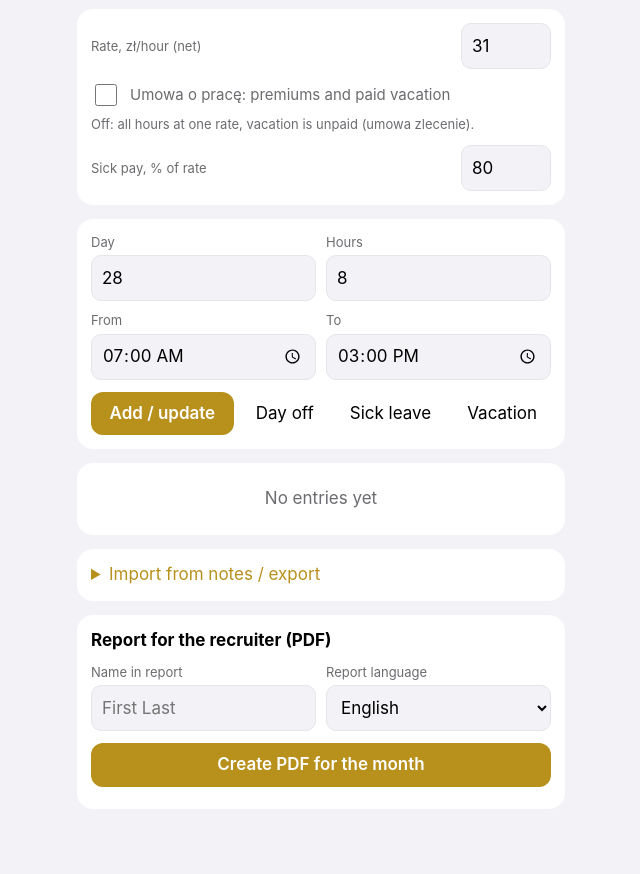
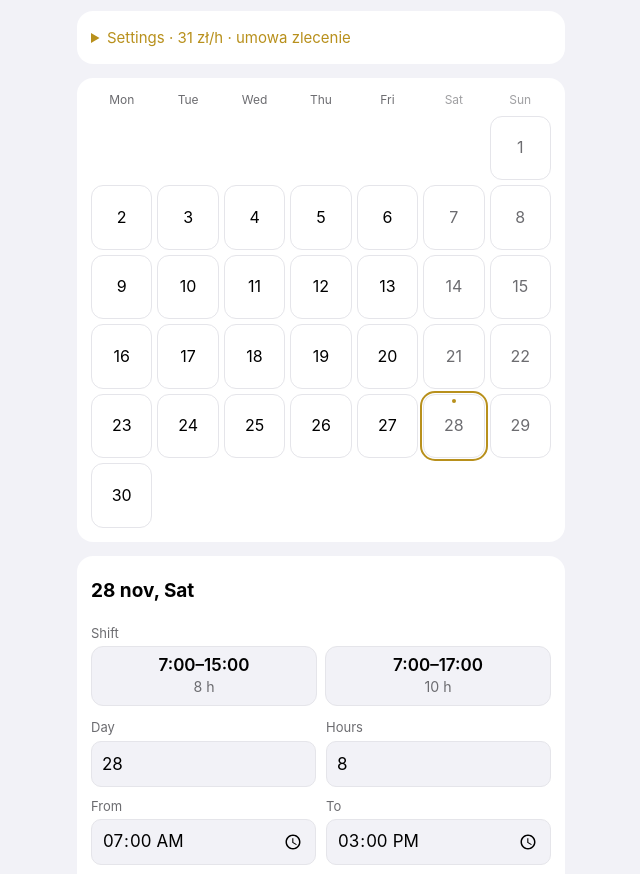
Before and after one commit to AlexBunx/work-hours-calculator, a plain HTML site: page index.html in a window 1280 px wide. Shown: the part 302-1176 px from the top of the page, without its empty margins (319-959 px from the left). Drawn offline with nearby package versions, Linux system fonts and the light colour scheme.

Commit message:
Calendar view, one-tap shift presets, collapsible settings, larger touch targets
Co-Authored-By: Claude Sonnet 5.5 <noreply@anthropic.com>
Claude-Session: https://claude.ai/code/session_01HzwkrRWkMv5Aj8GqNUXTwW

```diff
--- a/index.html
+++ b/index.html
@@ -11,11 +11,11 @@
 *{box-sizing:border-box}
 body{margin:0;background:var(--bg);color:var(--tx);font:17px/1.4 -apple-system,system-ui,"Segoe UI",sans-serif;padding:12px 16px 40px;max-width:520px;margin-inline:auto}
 .lang{display:flex;justify-content:flex-end;gap:6px;margin-top:4px}
-.lang button{padding:6px 10px;font-size:13px;border-radius:10px}
+.lang button{padding:6px 10px;min-height:32px;font-size:13px;border-radius:10px}
 .lang button.on{background:var(--ac);color:var(--acx);font-weight:600}
 .nav{display:flex;align-items:center;justify-content:space-between;margin:8px 0 14px}
 .nav h1{font-size:22px;margin:0}
-button{font:inherit;border:0;border-radius:12px;padding:10px 14px;background:var(--card);color:var(--tx);cursor:pointer}
+button{font:inherit;border:0;border-radius:12px;padding:10px 14px;min-height:44px;background:var(--card);color:var(--tx);cursor:pointer}
 button.p{background:var(--ac);color:var(--acx);font-weight:600}
 .card{background:var(--card);border-radius:16px;padding:14px;margin-bottom:14px}
 .sum{display:grid;grid-template-columns:1fr 1fr 1fr;gap:8px;text-align:center}
@@ -41,6 +41,29 @@ details summary{cursor:pointer;color:var(--ac)}
 .tg input{width:22px;height:22px;padding:0;flex:none}
 .tg span{font-size:15px}
 .ph{color:var(--mut);font-size:13px;margin-top:6px}
+:root{--wk:rgba(216,177,60,.26);--sk:rgba(255,69,58,.24);--vc:rgba(10,132,255,.28)}
+@media(prefers-color-scheme:light){:root:not([data-theme="dark"]){--wk:rgba(184,144,28,.22);--sk:rgba(255,69,58,.16);--vc:rgba(10,132,255,.16)}}
+.nav button{width:44px;padding:0;font-size:24px}
+#set summary{padding:2px 0;font-size:15px}
+.cal{display:grid;grid-template-columns:repeat(7,1fr);gap:5px}
+.cal .wh{text-align:center;color:var(--mut);font-size:12px;padding-bottom:2px}
+.cal .wh.we{opacity:.65}
+.cd{position:relative;display:flex;flex-direction:column;align-items:center;justify-content:center;gap:1px;padding:0;min-height:46px;aspect-ratio:1/1.05;border-radius:12px;background:transparent;border:1px solid var(--ln);font-size:16px;line-height:1.1;transition:transform .08s}
+.cd:active{transform:scale(.9)}
+.cd small{font-size:10px;color:var(--mut);max-width:100%;white-space:nowrap;overflow:hidden}
+.cd.w{background:var(--wk);border-color:transparent}.cd.w small{color:var(--tx);opacity:.75}
+.cd.k{background:var(--sk);border-color:transparent}.cd.v{background:var(--vc);border-color:transparent}
+.cd.o,.cd.we{color:var(--mut)}
+.cd.td::after{content:"";position:absolute;top:4px;width:4px;height:4px;border-radius:50%;background:var(--ac)}
+.cd.sel{outline:2px solid var(--ac);outline-offset:1px}
+.edh{display:flex;justify-content:space-between;align-items:center;margin-bottom:10px}.edh b{font-size:19px}
+.chips{display:flex;gap:8px;margin-bottom:12px}
+.chips button{flex:1;padding:8px;line-height:1.25;background:var(--bg);border:1px solid var(--ln);font-weight:600}
+.chips small{font-weight:400;color:var(--mut)}
+.chips button:active,.acts button:active{opacity:.7}
+.card button:not(.p):not(.x):not(.cd){background:var(--bg);border:1px solid var(--ln)}
+.st{display:grid;grid-template-columns:repeat(3,1fr);gap:8px;margin-top:8px}.st button{padding:8px 4px}
+.item>div:first-child{flex:1;cursor:pointer;padding:4px 0}
 </style>
 </head>
 <body>
@@ -55,20 +78,28 @@ details summary{cursor:pointer;color:var(--ac)}
   <div id="sk" style="grid-column:1/-1;color:var(--mut);font-size:13px;white-space:pre-line"></div>
 </div>
 
-<div class="card">
-  <div class="rate"><label style="margin:0" data-i="rate"></label><input id="rate" type="number" inputmode="decimal" step="0.5"></div>
+<details class="card" id="set">
+  <summary><span data-i="settings"></span> · <span id="setv"></span></summary>
+  <div class="rate" style="margin-top:12px"><label style="margin:0" data-i="rate"></label><input id="rate" type="number" inputmode="decimal" step="0.5"></div>
   <label class="tg"><input id="prem" type="checkbox"><span data-i="prem"></span></label>
   <div class="ph" id="premhint"></div>
-  <div class="rate" style="margin-top:12px"><label style="margin:0" data-i="sp"></label><input id="sp" type="number" inputmode="decimal" step="1"></div></div>
+  <div class="rate" style="margin-top:12px"><label style="margin:0" data-i="sp"></label><input id="sp" type="number" inputmode="decimal" step="1"></div>
+</details>
 
-<div class="card">
+<div class="card" id="calcard"><div class="cal" id="cal"></div></div>
+
+<div class="card" id="ed">
+  <div class="edh"><b id="sel"></b><button class="x" id="clr">✕</button></div>
+  <label data-i="shift"></label>
+  <div class="chips"><button id="q8"></button><button id="q10"></button></div>
   <div class="row">
     <div><label data-i="lbl_day"></label><input id="d" type="number" inputmode="numeric" min="1" max="31"></div>
     <div><label data-i="lbl_hours"></label><input id="h" type="number" inputmode="decimal" step="0.25"></div>
     <div><label data-i="lbl_from"></label><input id="s" type="time" value="07:00"></div>
     <div><label data-i="lbl_to"></label><input id="e" type="time" value="15:00"></div>
   </div>
-  <div class="acts" style="margin-top:0"><button class="p" id="add" style="flex:1" data-i="add"></button><button id="off" data-i="off"></button><button id="sick" data-i="sick"></button><button id="vac" data-i="vac"></button></div>
+  <button class="p" id="add" style="width:100%" data-i="add"></button>
+  <div class="st"><button id="off" data-i="off"></button><button id="sick" data-i="sick"></button><button id="vac" data-i="vac"></button></div>
 </div>
 
 <div class="card" id="list"></div>
@@ -99,7 +130,7 @@ const I18N={
 ru:{
  mo:["Январь","Февраль","Март","Апрель","Май","Июнь","Июль","Август","Сентябрь","Октябрь","Ноябрь","Декабрь"],
  wdn:["вс","пн","вт","ср","чт","пт","сб"],
- title:"Часы",sd:"дней",sh:"часов",sa:"средн./день",sm:"netto за месяц",
+ title:"Часы",settings:"Настройки",shift:"Смена",cs_off:"вых",cs_sick:"бол",cs_vac:"отп",sd:"дней",sh:"часов",sa:"средн./день",sm:"netto за месяц",
  rate:"Ставка, zł/час (netto)",prem:"Umowa o pracę: надбавки и оплата отпуска",sp:"Больничный, % от ставки",
  premOn:"9–10 ч: +50%, с 11 ч: +100%, работа в сб/вс: +100% за весь день. Отпуск оплачивается по средней ставке. Надбавки за месяц: +{x} zł",
  premOff:"Выключено: все часы по одной ставке, отпуск не оплачивается (umowa zlecenie).",
@@ -119,7 +150,7 @@ ru:{
 pl:{
  mo:["Styczeń","Luty","Marzec","Kwiecień","Maj","Czerwiec","Lipiec","Sierpień","Wrzesień","Październik","Listopad","Grudzień"],
  wdn:["nd","pn","wt","śr","cz","pt","sb"],
- title:"Godziny",sd:"dni",sh:"godzin",sa:"śr./dzień",sm:"netto za miesiąc",
+ title:"Godziny",settings:"Ustawienia",shift:"Zmiana",cs_off:"wol.",cs_sick:"chor.",cs_vac:"urlop",sd:"dni",sh:"godzin",sa:"śr./dzień",sm:"netto za miesiąc",
  rate:"Stawka, zł/godz. (netto)",prem:"Umowa o pracę: dodatki i płatny urlop",sp:"Chorobowe, % stawki",
  premOn:"Godz. 9–10: +50%, od 11 godz.: +100%, praca w sob./niedz.: +100% za cały dzień. Urlop płatny wg średniej stawki. Dodatki w miesiącu: +{x} zł",
  premOff:"Wyłączone: wszystkie godziny po jednej stawce, urlop nieopłacany (umowa zlecenie).",
@@ -139,7 +170,7 @@ pl:{
 en:{
  mo:["January","February","March","April","May","June","July","August","September","October","November","December"],
  wdn:["Sun","Mon","Tue","Wed","Thu","Fri","Sat"],
- title:"Hours",sd:"days",sh:"hours",sa:"avg/day",sm:"net for the month",
+ title:"Hours",settings:"Settings",shift:"Shift",cs_off:"off",cs_sick:"sick",cs_vac:"vac",sd:"days",sh:"hours",sa:"avg/day",sm:"net for the month",
  rate:"Rate, zł/hour (net)",prem:"Umowa o pracę: premiums and paid vacation",sp:"Sick pay, % of rate",
  premOn:"Hours 9–10: +50%, from hour 11: +100%, work on Sat/Sun: +100% for the whole day. Vacation is paid at the average rate. Premiums this month: +{x} zł",
  premOff:"Off: all hours at one rate, vacation is unpaid (umowa zlecenie).",
@@ -198,6 +229,7 @@ function render(){
   $("sm").textContent=fmt(tp)+" zł";
   $("sk").textContent=[sn?t("sick_line",{n:sn,h:fmt(sh),p:fmt(spay)}):"",vn?t("vac_line",{n:vn,h:fmt(vh),p:fmt(vpay)}):""].filter(Boolean).join("\n");
   $("premhint").textContent=db.prem?t("premOn",{x:fmt(tp-spay-vpay-th*db.rate)}):t("premOff");
+  drawCal(c);
   const L=$("list");
   if(!days.length){L.innerHTML='<div class="empty">'+t("empty")+'</div>';return}
   L.innerHTML="";
@@ -205,7 +237,7 @@ function render(){
     const x=c[d],el=document.createElement("div");el.className="item";
     const info=document.createElement("div");
     info.innerHTML=x.off?"<b>"+dl(d)+"</b> — <span class=\"off\">"+t("li_off")+"</span>":x.sick?"<b>"+dl(d)+"</b> — <span class=\"off\">"+t("li_sick")+"</span><br><small>"+fmt(x.h)+" "+u+" · "+fmt(pay(d,x))+" zł</small>":x.vac?"<b>"+dl(d)+"</b> — <span class=\"off\">"+t("li_vac")+"</span><br><small>"+fmt(x.h)+" "+u+" · "+fmt(pay(d,x))+" zł</small>":"<b>"+dl(d)+"</b> — "+fmt(x.h)+" "+u+"<br><small>"+(x.s?x.s+" – "+x.e+" · ":"")+fmt(pay(d,x))+" zł</small>";
-    info.onclick=()=>{$("d").value=d;$("s").value=x.s||"";$("e").value=x.e||"";$("h").value=x.h};
+    info.onclick=()=>{selectDay(d,true);$("ed").scrollIntoView({behavior:"smooth",block:"center"})};
     const b=document.createElement("button");b.className="x";b.textContent="✕";
     b.onclick=()=>{delete c[d];save();render()};
     el.append(info,b);L.append(el);
@@ -223,19 +255,45 @@ function applyLang(){
 const flash=(id,k)=>{$(id).textContent=t(k);setTimeout(()=>{$(id).textContent=t($(id).dataset.i)},1800)};
 document.querySelectorAll("#lang button").forEach(b=>{b.onclick=()=>{ui=b.dataset.l;db.ui=ui;save();applyLang()}});
 $("s").oninput=calc;$("e").oninput=calc;
-$("add").onclick=()=>{
-  const d=parseInt($("d").value),h=parseFloat($("h").value);
-  if(!(d>=1&&d<=31)||!(h>0))return;
-  cur()[d]={h:h,s:$("s").value,e:$("e").value};
-  save();render();$("d").value=Math.min(d+1,31);
-};
-$("off").onclick=()=>{const d=parseInt($("d").value);if(!(d>=1&&d<=31))return;cur()[d]={h:0,s:"",e:"",off:1};save();render();$("d").value=Math.min(d+1,31)};
+const dim=()=>new Date(y,m+1,0).getDate();
+const nextDay=d=>Math.min(d+1,dim());
+function selectDay(d,load){$("d").value=d;const x=cur()[d];if(load&&x&&!x.off){$("s").value=x.s||"";$("e").value=x.e||"";$("h").value=x.h}render()}
+function commit(o){const d=parseInt($("d").value);if(!(d>=1&&d<=dim()))return;cur()[d]=o;save();selectDay(nextDay(d))}
+function quick(s,e,h){$("s").value=s;$("e").value=e;$("h").value=h;commit({h:h,s:s,e:e})}
+$("q8").onclick=()=>quick("07:00","15:00",8);$("q10").onclick=()=>quick("07:00","17:00",10);
+$("clr").onclick=()=>{const d=parseInt($("d").value);if(cur()[d]){delete cur()[d];save();render()}};
+$("d").oninput=()=>render();
+function drawCal(c){
+  const u=t("u"),el=$("cal"),sel=parseInt($("d").value),first=(new Date(y,m,1).getDay()+6)%7,n=dim();
+  const td=(now.getFullYear()===y&&now.getMonth()===m)?now.getDate():0;
+  el.innerHTML="";
+  [1,2,3,4,5,6,0].forEach(w=>{const h=document.createElement("div");h.className="wh"+(w===0||w===6?" we":"");h.textContent=I18N[ui].wdn[w];el.append(h)});
+  for(let i=0;i<first;i++)el.append(document.createElement("div"));
+  for(let d=1;d<=n;d++){
+    const x=c[d],w=new Date(y,m,d).getDay(),b=document.createElement("button");
+    let cls="cd",sm="";
+    if(x){if(x.off){cls+=" o";sm=t("cs_off")}else if(x.sick){cls+=" k";sm=t("cs_sick")}else if(x.vac){cls+=" v";sm=t("cs_vac")}else{cls+=" w";sm=fmt(x.h)}}
+    else if(w===0||w===6)cls+=" we";
+    if(d===td)cls+=" td";if(d===sel)cls+=" sel";
+    b.className=cls;b.innerHTML=d+(sm?"<small>"+sm+"</small>":"");
+    b.onclick=()=>selectDay(d,true);el.append(b);
+  }
+  $("sel").textContent=sel>=1&&sel<=n?dl(sel):"";
+  $("clr").style.visibility=c[sel]?"visible":"hidden";
+  $("q8").innerHTML="7:00–15:00<br><small>8 "+u+"</small>";$("q10").innerHTML="7:00–17:00<br><small>10 "+u+"</small>";
+  $("setv").textContent=fmt(db.rate)+" zł/"+u+" · "+(db.prem?"umowa o pracę":"umowa zlecenie");
+}
+let tx=null;const cc=$("calcard");
+cc.addEventListener("touchstart",e=>{tx=e.touches[0].clientX},{passive:true});
+cc.addEventListener("touchend",e=>{if(tx==null)return;const dx=e.changedTouches[0].clientX-tx;tx=null;if(Math.abs(dx)>70)(dx<0?$("next"):$("prev")).click()},{passive:true});
+$("add").onclick=()=>{const h=parseFloat($("h").value);if(!(h>0))return;commit({h:h,s:$("s").value,e:$("e").value})};
+$("off").onclick=()=>commit({h:0,s:"",e:"",off:1});
 $("prem").onchange=()=>{db.prem=$("prem").checked;save();render()};
-$("sick").onclick=()=>{const d=parseInt($("d").value),h=parseFloat($("h").value)||8;if(!(d>=1&&d<=31))return;cur()[d]={h:h,s:"",e:"",sick:1};save();render();$("d").value=Math.min(d+1,31)};
+$("sick").onclick=()=>commit({h:parseFloat($("h").value)||8,s:"",e:"",sick:1});
 $("sp").oninput=()=>{const v=parseFloat($("sp").value);if(v>=0){db.sp=v;save();render()}};
-$("vac").onclick=()=>{const d=parseInt($("d").value),h=parseFloat($("h").value)||8;if(!(d>=1&&d<=31))return;cur()[d]={h:h,s:"",e:"",vac:1};save();render();$("d").value=Math.min(d+1,31)};$("rate").oninput=()=>{const v=parseFloat($("rate").value);if(v>=0){db.rate=v;save();render();}};
-$("prev").onclick=()=>{m--;if(m<0){m=11;y--}render()};
-$("next").onclick=()=>{m++;if(m>11){m=0;y++}render()};
+$("vac").onclick=()=>commit({h:parseFloat($("h").value)||8,s:"",e:"",vac:1});$("rate").oninput=()=>{const v=parseFloat($("rate").value);if(v>=0){db.rate=v;save();render();}};
+$("prev").onclick=()=>{m--;if(m<0){m=11;y--}$("d").value=Math.min(parseInt($("d").value)||1,dim());render()};
+$("next").onclick=()=>{m++;if(m>11){m=0;y++}$("d").value=Math.min(parseInt($("d").value)||1,dim());render()};
 $("doimp").onclick=()=>{
   const re=/^\s*(\d{1,2})\s*-\s*(\d+(?:[.,]\d+)?)\s*(?:\(\s*(\d{1,2}:\d{2})\s*-\s*(\d{1,2}:\d{2})\s*\))?/;
   let n=0;
```
Also changed, not shown: 1 other file.
